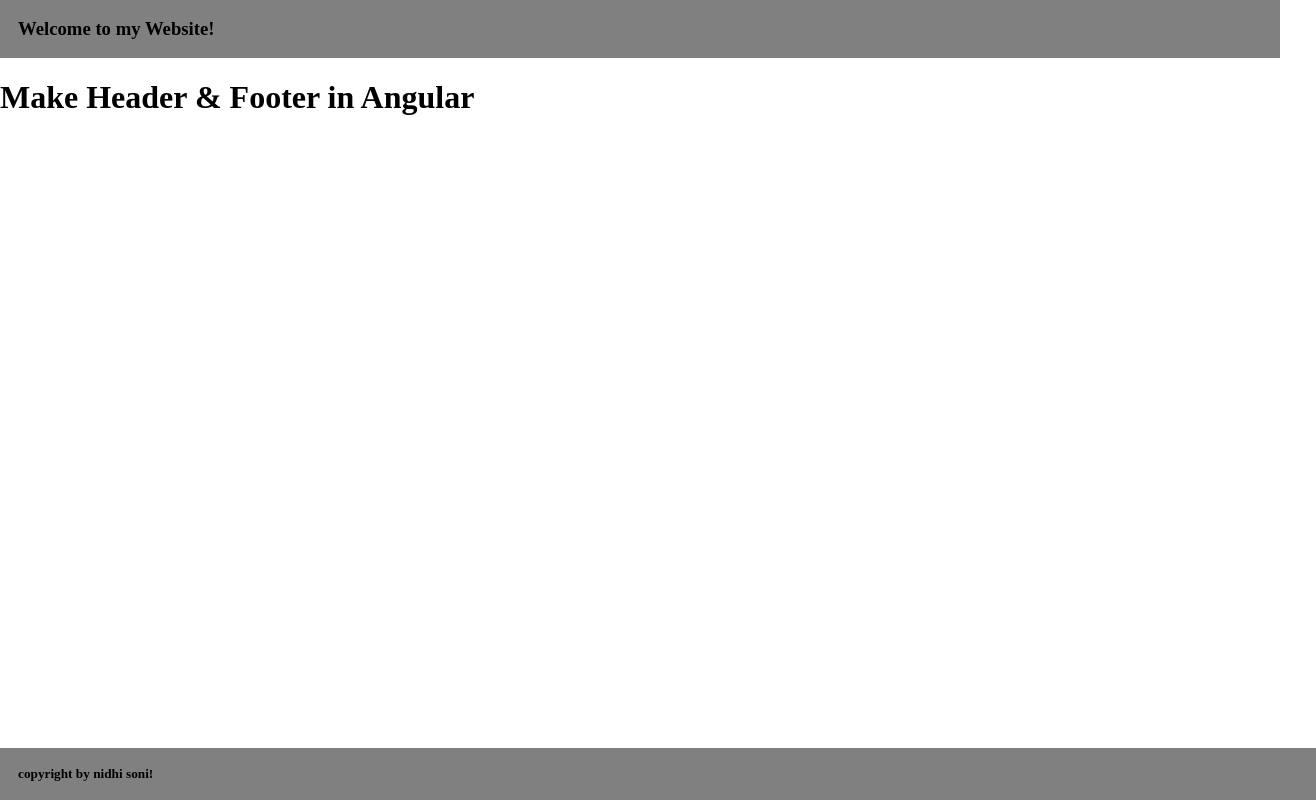
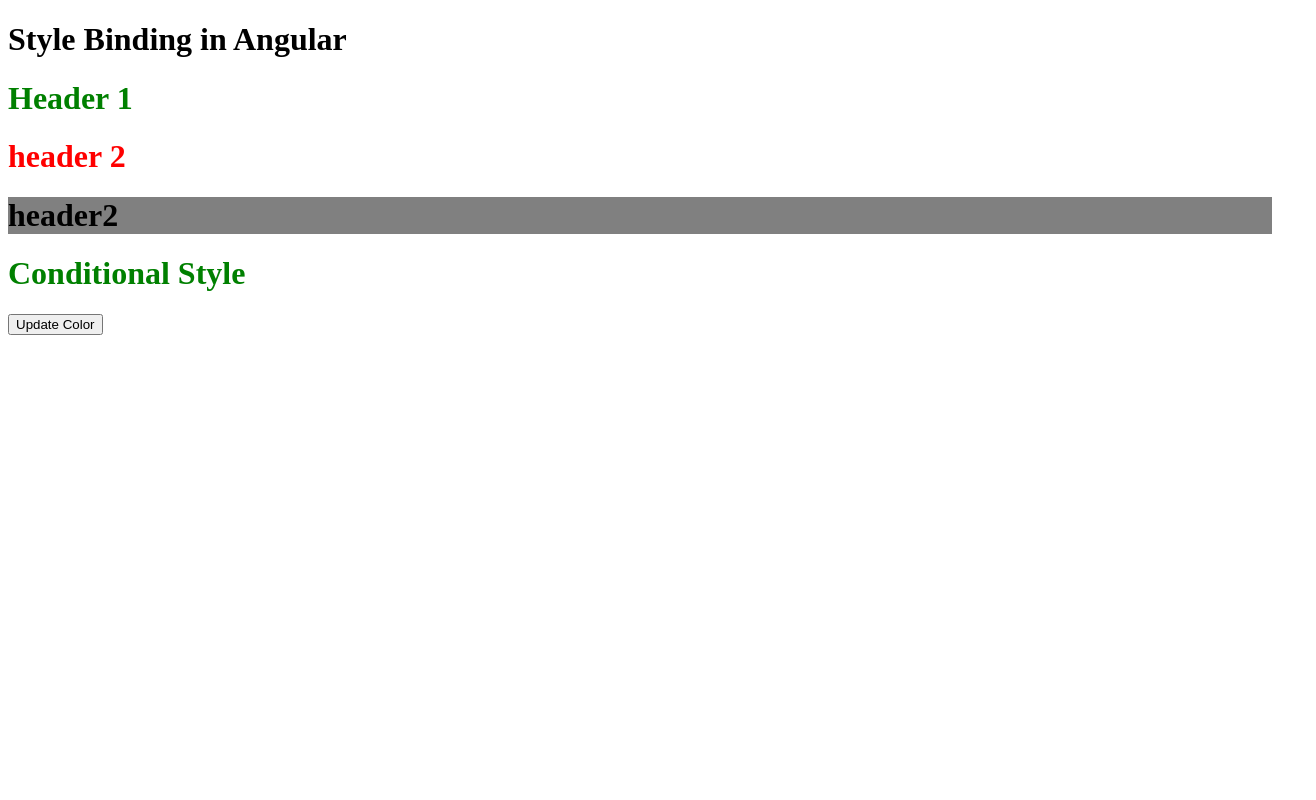
Before and after one commit to nidhisoni927/my-self-project, an Angular app: page / in a window 1280 px wide. Shown: the whole page, 1316 px wide, since content can reach past the window. Built offline with nearby package versions, Linux system fonts and the light colour scheme.

Commit message:
style Binding in angular

```diff
--- a/src/app/app.component.html
+++ b/src/app/app.component.html
@@ -1,3 +1,8 @@
-<app-header></app-header>
-<h1>Make Header & Footer in Angular</h1>
-<app-footer></app-footer>
+<h1>Style Binding in Angular</h1>
+
+<h1 style="color: green;"> Header 1 </h1>
+<h1 [style.color]="'red'" >header 2</h1>
+<h1 [style.background-color]="'grey'" >header2</h1>
+<h1 [style.color]="err?'red':'green'" > Conditional Style</h1>
+
+<Button (click)="updateColor()" >Update Color</Button>
--- a/src/app/app.component.ts
+++ b/src/app/app.component.ts
@@ -8,25 +8,11 @@
 })
 export class AppComponent {
   title = 'my-self-project';
-  data=[
-    {
-      name: 'anil',
-      age: 28
-    },
-    {
-      name:'jay',
-      age:22
-    },
-    {
-      name: 'nidhi',
-      age: 24
+color="grey"
+  err=false;
+  updateColor()
+  {
+    this.color="orange"
+  }
+
     }
-
-
-
-
-  ]
-
-
-
-}
--- a/src/app/app.module.ts
+++ b/src/app/app.module.ts
@@ -3,14 +3,11 @@
 
 import { AppRoutingModule } from './app-routing.module';
 import { AppComponent } from './app.component';
-import { FooterComponent } from './footer/footer.component';
-import { HeaderComponent } from './header/header.component';
 
 @NgModule({
   declarations: [
     AppComponent,
-    FooterComponent,
-    HeaderComponent,
+
   ],
   imports: [
     BrowserModule,
--- a/src/app/footer/footer.component.html
+++ /dev/null
@@ -1 +0,0 @@
-<h5>copyright by nidhi soni!</h5>
--- a/src/app/footer/footer.component.scss
+++ /dev/null
@@ -1,8 +0,0 @@
-h5 {
-  background-color: gray;
-  position: absolute;
-  bottom: 0;
-  margin: 0;
-  width: 100%;
-  padding: 18px;
-}
--- a/src/app/header/header.component.html
+++ /dev/null
@@ -1 +0,0 @@
-<h3>Welcome to my Website!</h3>
--- a/src/app/header/header.component.scss
+++ /dev/null
@@ -1,5 +0,0 @@
-h3{
-   background-color: gray;
-   margin: 0;
-    padding: 18px;
-  }
--- a/src/styles.scss
+++ b/src/styles.scss
@@ -1,6 +1 @@
 /* You can add global styles to this file, and also import other style files */
-body{
-  margin: 0px;
-  padding: 0px;
-
-}
```
Also changed, not shown: src/app/footer/footer.component.ts (deleted, +0 -10 lines), src/app/header/header.component.ts (deleted, +0 -10 lines), 2 other files (tests, documents, lock files or other folders).
